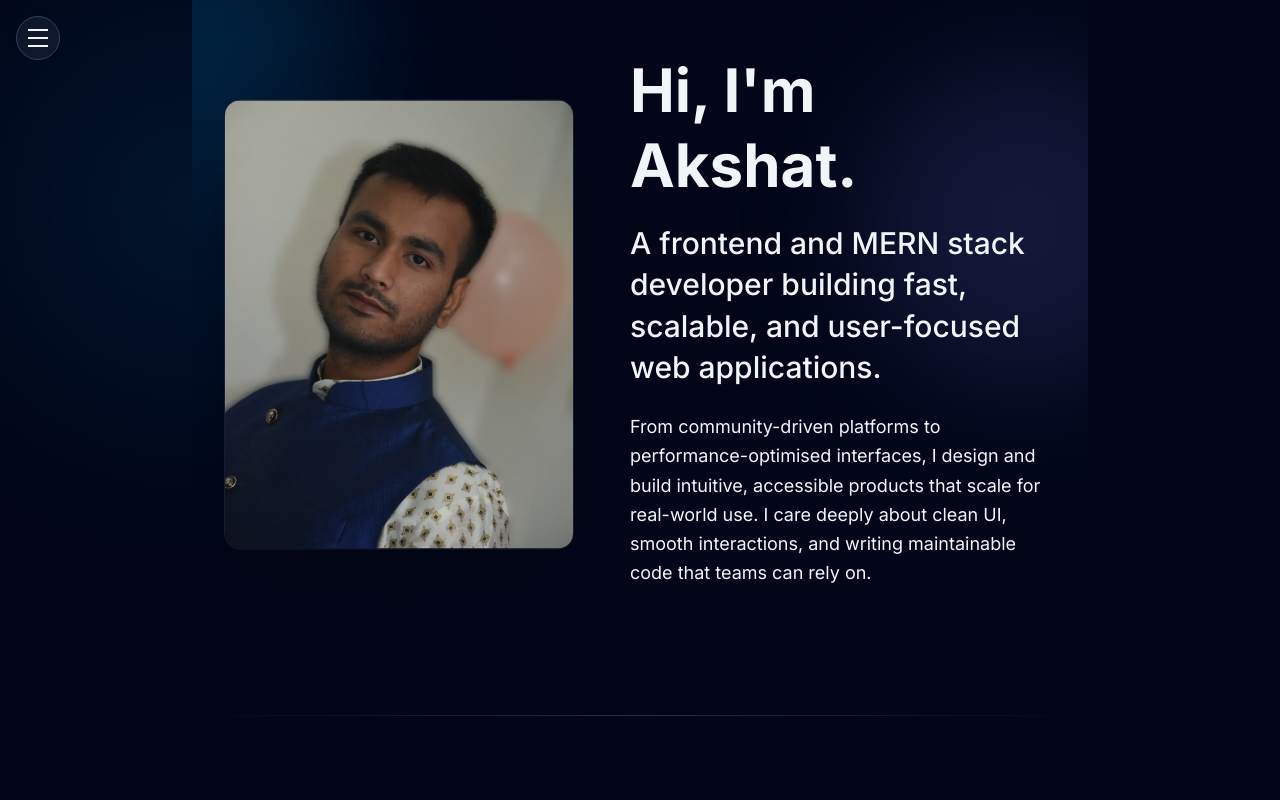
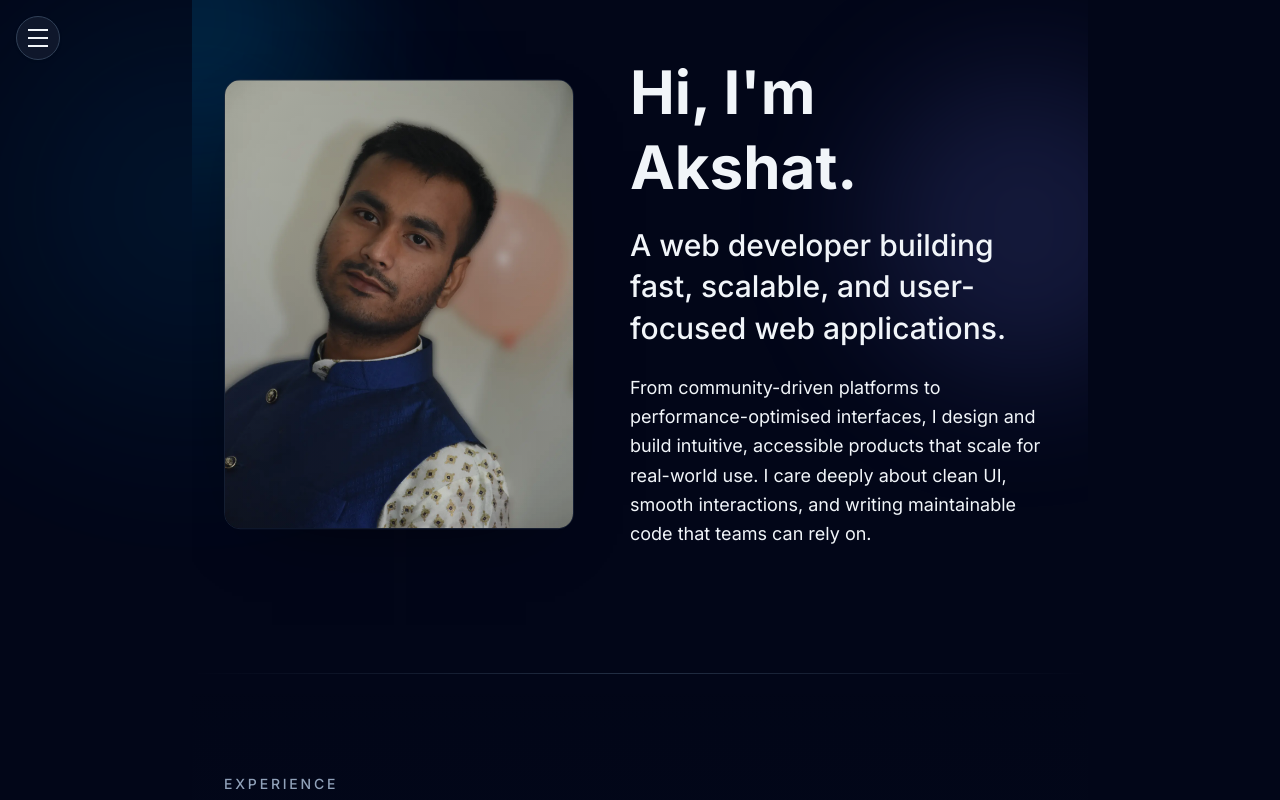
Before and after one commit to AkshatDaiya/akshatdaiya.github.io, a React (Vite) app: page / in a window 1280 px wide. Shown: the top 800 px of the page. Built offline with nearby package versions, Linux system fonts and the light colour scheme.

Commit message:
update the header text

```diff
--- a/src/App.tsx
+++ b/src/App.tsx
@@ -24,7 +24,7 @@ const App: React.FC = () => {
             return <NotFound />;
           }
         } catch (e) {
-          // ignore and fall through to normal render
+          // ignore and fall through to normal rendering
         }
         return null;
       })()}
--- a/src/sections/Hero/Hero&About.tsx
+++ b/src/sections/Hero/Hero&About.tsx
@@ -77,8 +77,8 @@ const HeroAndAbout = () => {
             transition={{ duration: 0.5, delay: 0.1, ease: "easeOut" }}
             className="mt-3 sm:mt-4 text-base sm:text-xl md:text-2xl lg:text-3xl font-medium leading-snug text-muted-foreground"
           >
-            A frontend and MERN stack developer building fast, scalable, and
-            user-focused web applications.
+            A web developer building fast, scalable, and user-focused web
+            applications.
           </motion.h2>
 
           <motion.p
```
